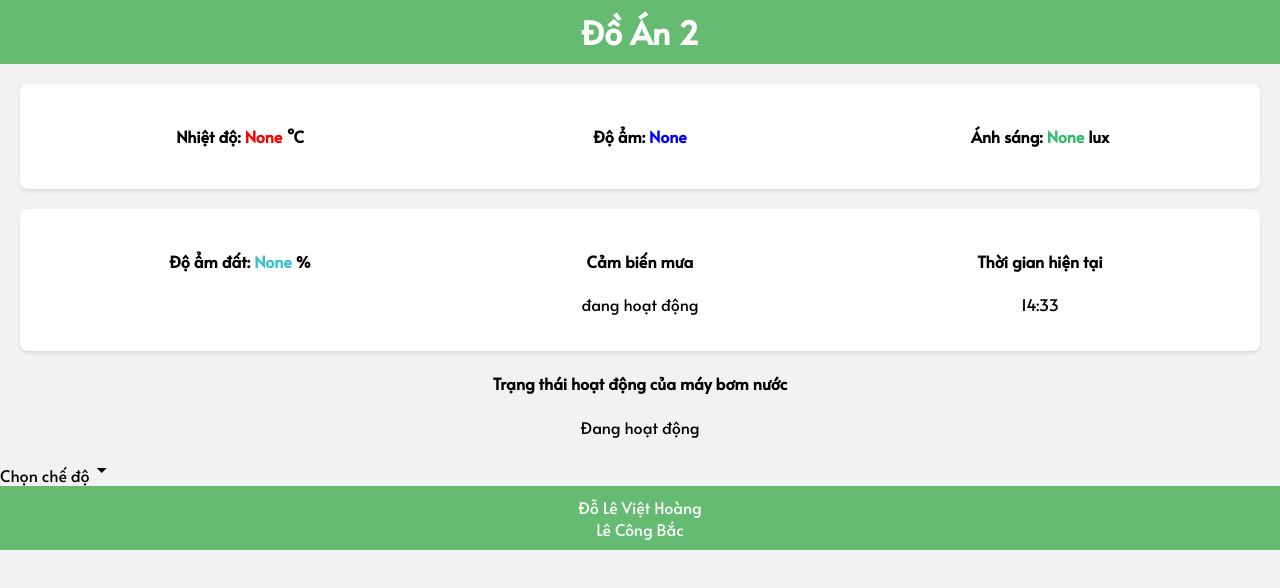
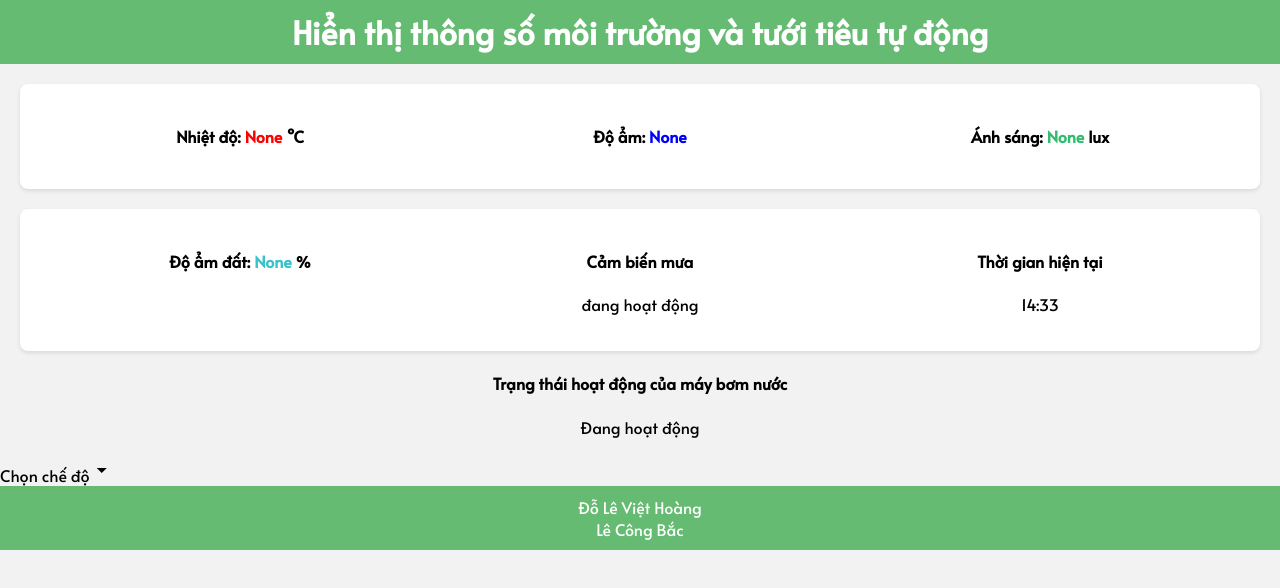
Before and after one commit to Bacvip008/web, a plain HTML site: page index.html in a window 1280 px wide. Drawn offline with Linux system fonts and the light colour scheme; no server answers.

Commit message:
Update index.html

```diff
--- a/index.html
+++ b/index.html
@@ -3,7 +3,7 @@
 
 <head>
 
-    <title>Giám sát cây trồng và tưới tiêu tự động</title>
+    <title>Đồ án 2</title>
     <link rel="stylesheet" href="https://fonts.googleapis.com/icon?family=Material+Icons">
     <link rel="icon"
         href="https://cdn.discordapp.com/attachments/1126402947148939284/1126404515520860211/smart-farm.png"
@@ -100,7 +100,7 @@
 <body>
 
     <header>
-        <h1>Đồ Án 2</h1>
+        <h1>Hiển thị thông số môi trường và tưới tiêu tự động</h1>
     </header>
 
     <main>
```
